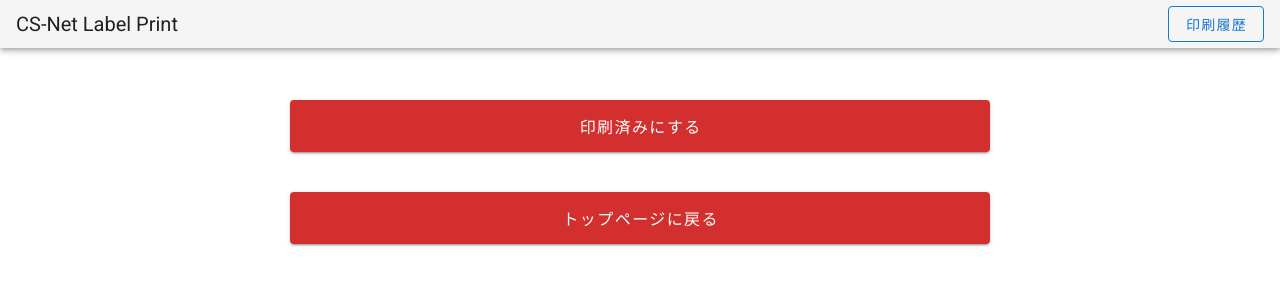
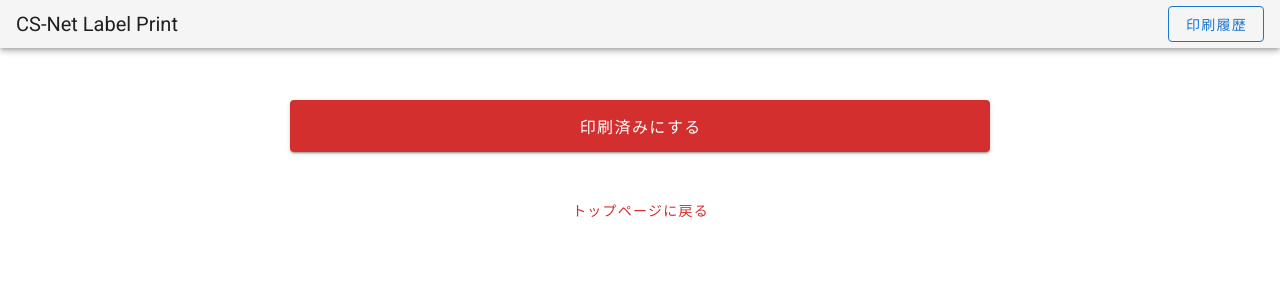
Before and after one commit to h846/addressprintingtool, a Nuxt app: page /labelPrint in a window 1280 px wide. Shown: the top 300 px of the page. Built offline with nearby package versions, Linux system fonts and the light colour scheme; a web font is replaced by a local one.

Commit message:
btn design change

```diff
--- a/pages/labelPrint.vue
+++ b/pages/labelPrint.vue
@@ -26,7 +26,7 @@
       >
     </div>
     <div class="mt-10" style="text-align: center">
-      <v-btn color="red darken-2" dark x-large width="700" @click="goHome()"
+      <v-btn color="red darken-2" dark text @click="goHome()"
         >トップページに戻る</v-btn
       >
     </div>
--- a/pages/ordFormPrint.vue
+++ b/pages/ordFormPrint.vue
@@ -26,7 +26,7 @@
       >
     </div>
     <div class="mt-10" style="text-align: center">
-      <v-btn color="red darken-2" dark x-large width="700" @click="goHome()"
+      <v-btn color="red darken-2" dark text @click="goHome()"
         >トップページに戻る</v-btn
       >
     </div>
```
